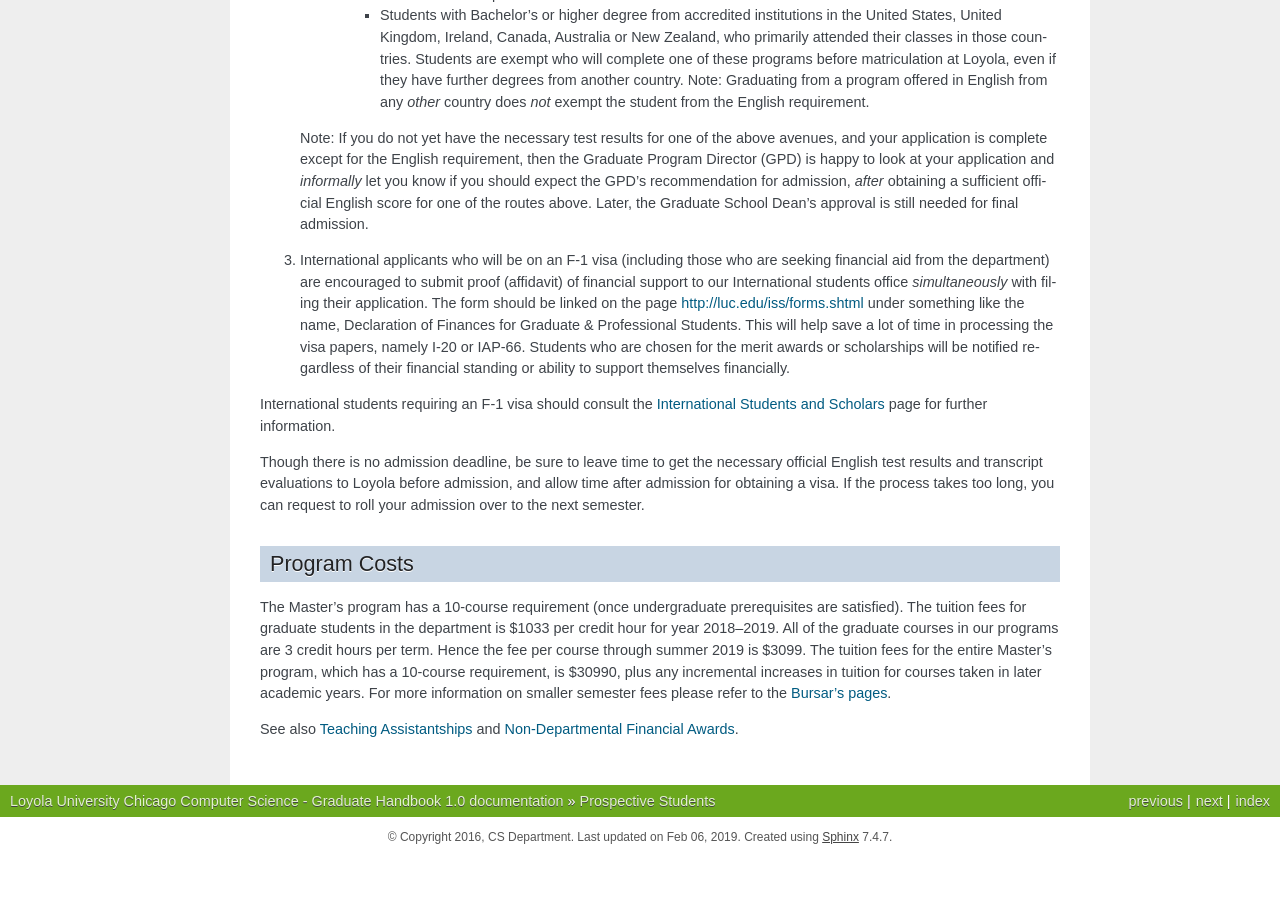
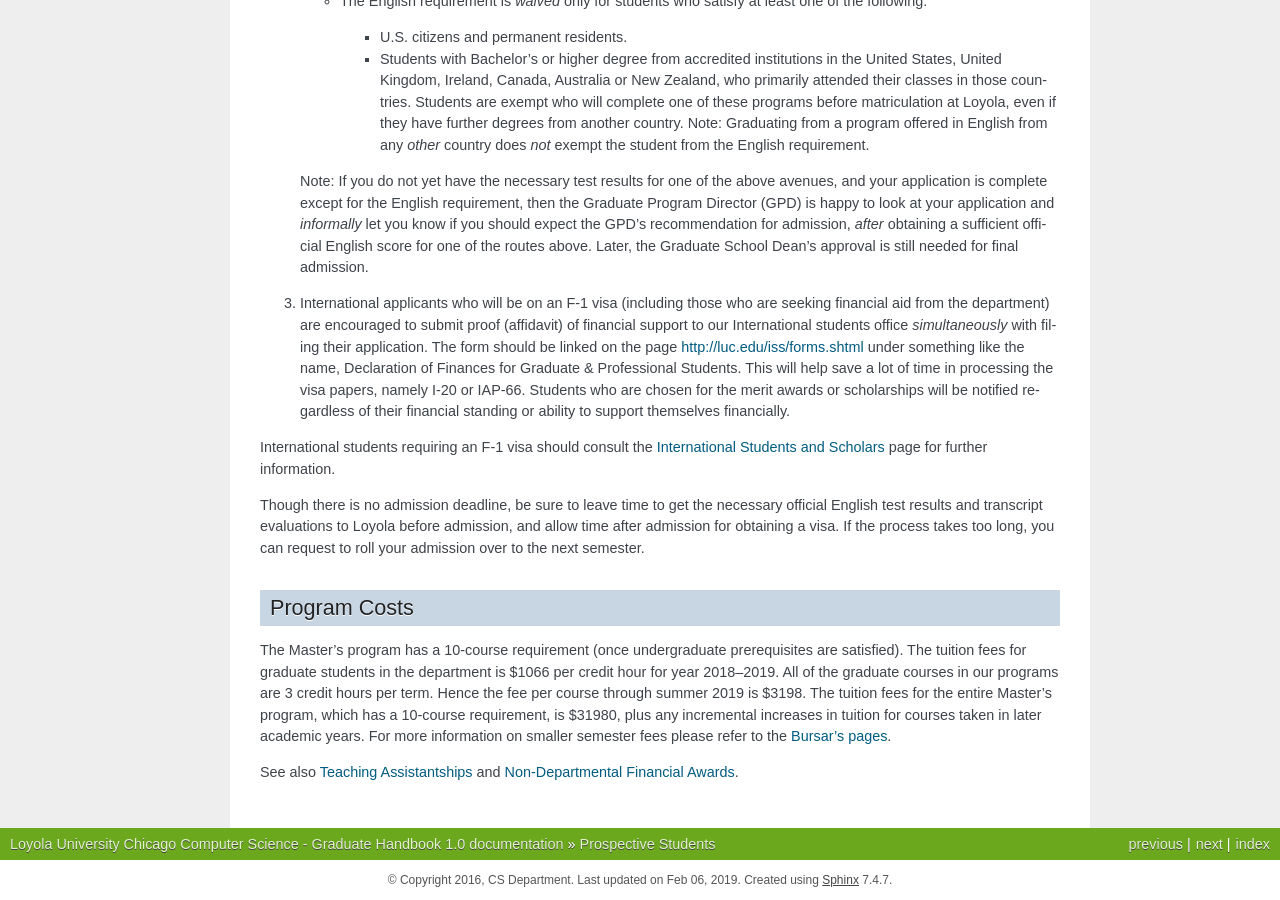
Before and after one commit to LoyolaChicagoCS/gradhandbook, a Sphinx documentation site: the page built from source/prospective_students.rst, in a window 1280 px wide and 900 px high, scrolled down 3681 px. Built offline with Sphinx 7.4.7, drawn with Linux system fonts in a browser that asks for light colours; before the commit the page ends 4538 px from its top, so only the background shows below that; some of the changed text lies outside the part shown.

```diff
--- a/source/prospective_students.rst
+++ b/source/prospective_students.rst
@@ -340,17 +343,15 @@ Program Costs
 
 The Master's program has a 10-course requirement
 (once undergraduate prerequisites are satisfied).
-The tuition fees for graduate students in the department is $1033 per credit hour
+The tuition fees for graduate students in the department is $1066 per credit hour
 for year 2018--2019.
 All of the graduate courses in our programs are 3 credit hours per term.
-Hence the fee per course through summer 2019 is $3099.
+Hence the fee per course through summer 2019 is $3198.
 The tuition fees for the entire Master's program,
-which has a 10-course requirement, is $30990, plus any incremental
+which has a 10-course requirement, is $31980, plus any incremental
 increases in tuition for courses taken in later academic years.
 For more information on smaller semester fees please refer to the
 `Bursar's pages <http://www.luc.edu/bursar/tuition.shtml>`_.
 
-.. later
-   For the academic year 2018--2019 the tuition charge is $1???/credit hour.
 
 See also :ref:`teaching_assistantships` and :ref:`financial_aid`.
```
Also changed, not shown: other parts of source/prospective_students.rst (+3 -0 lines).
